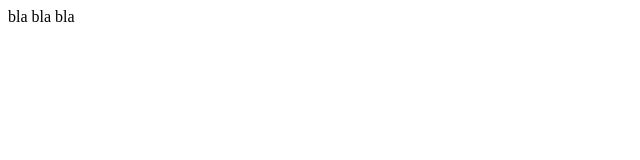
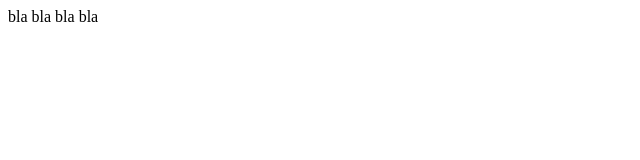
Before and after one commit to pablog1/subtree-test-1, a plain HTML site: page index.html in a window 1280 px wide. Shown: the full height of the page, 0-640 px from the left. Drawn offline with Linux system fonts and the light colour scheme.

Commit message:
test commit

```diff
--- a/index.html
+++ b/index.html
@@ -7,6 +7,6 @@
     <title>Document</title>
 </head>
 <body>
-    bla bla bla
+    bla bla bla bla
 </body>
 </html>
```
Also changed, not shown: carpeta/datos.txt.
